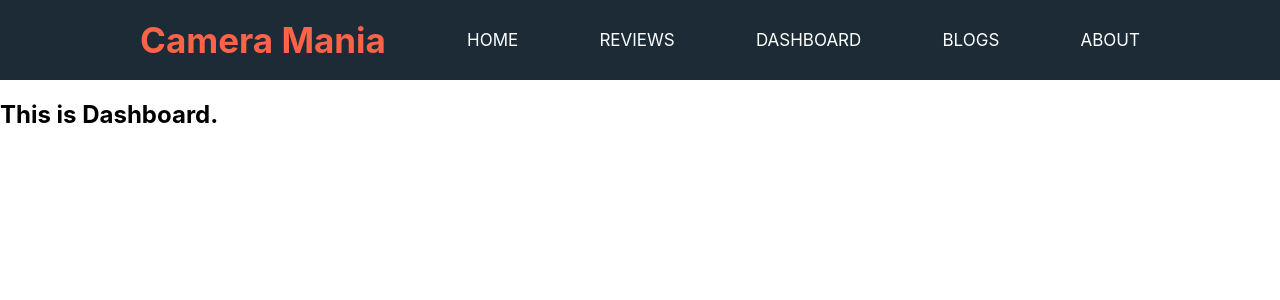
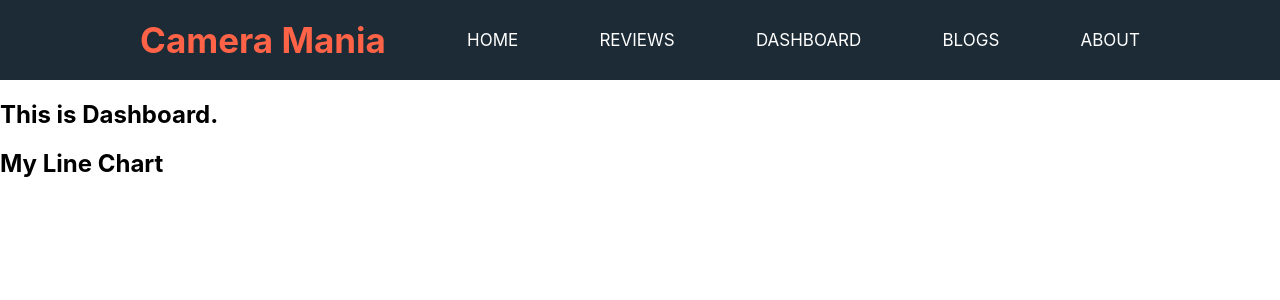
Before and after one commit to tanverrana/camera-mania, a React (Create React App) app: page /dashboard in a window 1280 px wide. Shown: the top 300 px of the page. Built offline with nearby package versions, Linux system fonts and the light colour scheme.

Commit message:
my line chart add

```diff
--- a/package.json
+++ b/package.json
@@ -10,6 +10,7 @@
     "react-dom": "^18.0.0",
     "react-router-dom": "^6.3.0",
     "react-scripts": "5.0.0",
+    "recharts": "^2.1.9",
     "web-vitals": "^2.1.4"
   },
   "scripts": {
--- a/src/components/Dashboard/Dashboard.js
+++ b/src/components/Dashboard/Dashboard.js
@@ -1,9 +1,11 @@
 import React from 'react';
+import MyLineChart from '../MyLineChart/MyLineChart';
 
 const Dashboard = () => {
     return (
         <div>
             <h2>This is Dashboard.</h2>
+            <MyLineChart></MyLineChart>
         </div>
     );
 };
--- /dev/null
+++ b/src/components/MyLineChart/MyLineChart.js
@@ -0,0 +1,11 @@
+import React from 'react';
+
+const MyLineChart = () => {
+    return (
+        <div>
+            <h2>My Line Chart</h2>
+        </div>
+    );
+};
+
+export default MyLineChart;
```
Also changed, not shown: 1 other file (tests, documents, lock files or other folders).
